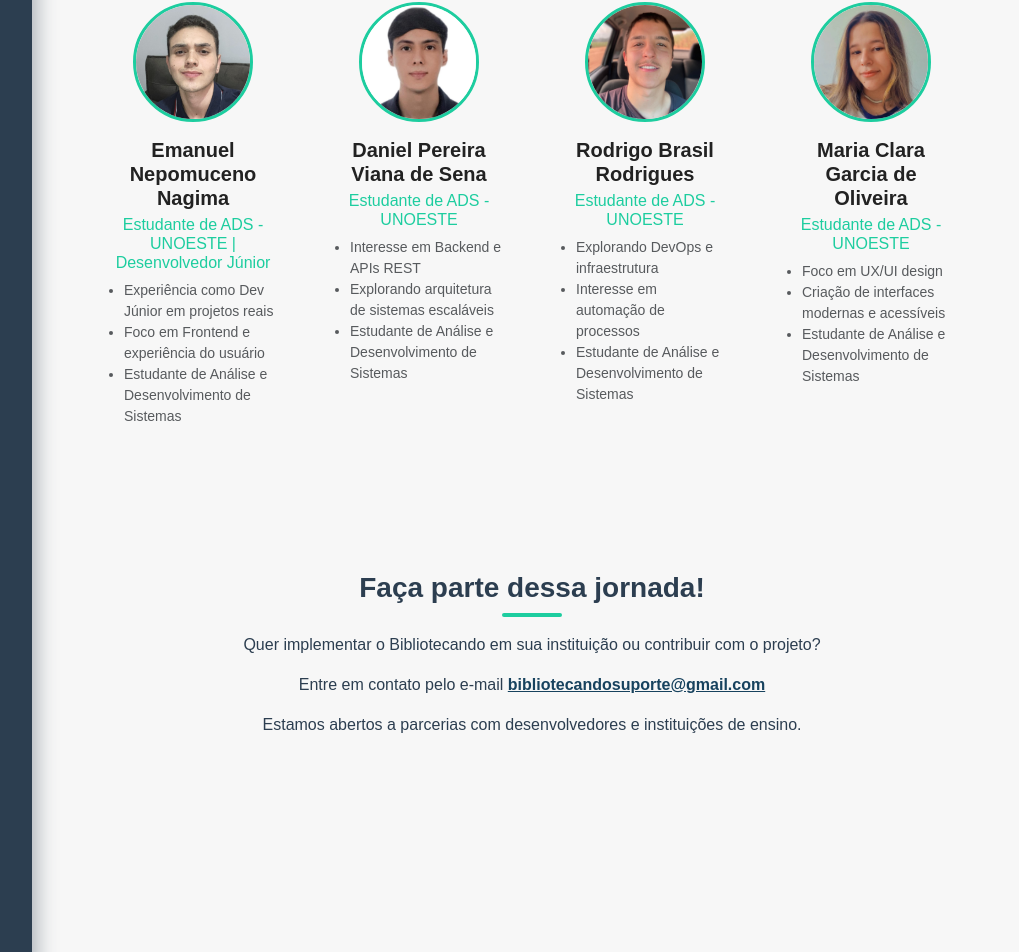
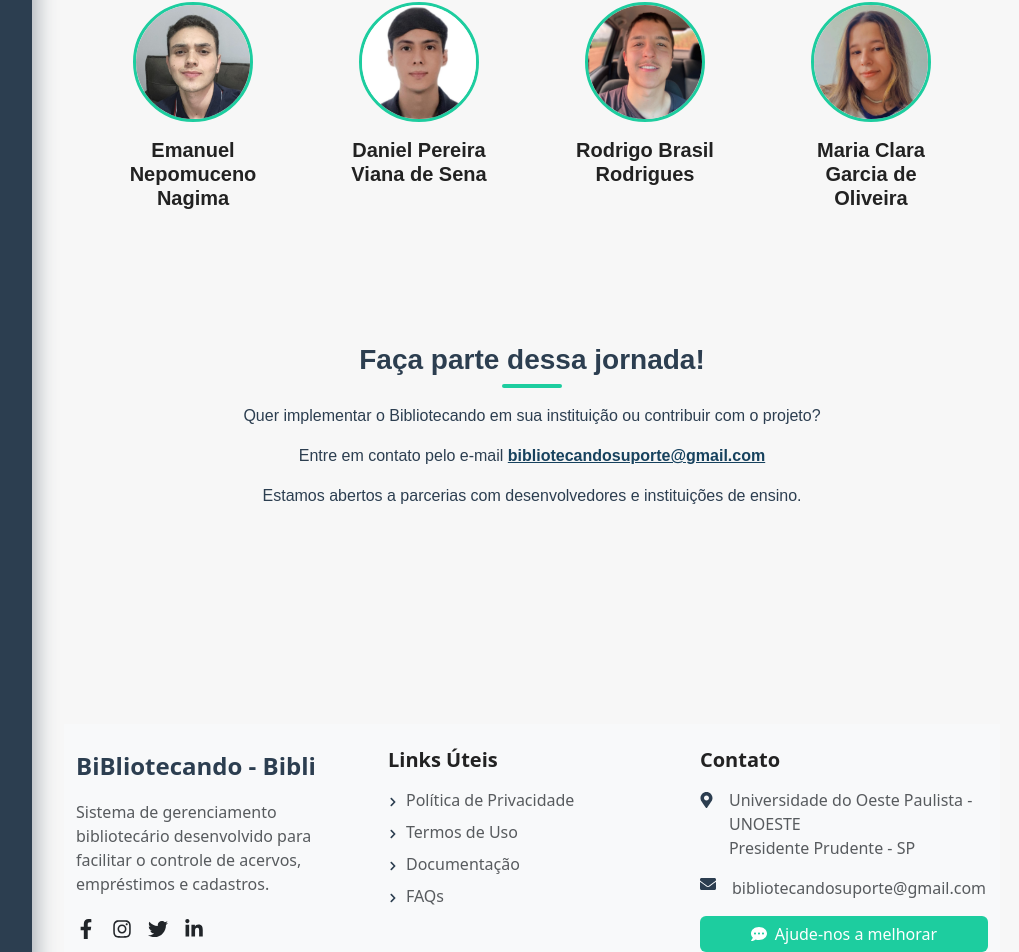
Before and after one commit to emanuelnagima/Bookly, a React (Vite) app in the folder Bibliotecando/Bibli/Frontend/: page /sobre in a window 1280 px wide. Shown: the part 1904-2856 px from the top of the page, without its empty margins (248-1267 px from the left). Built offline with nearby package versions, Linux system fonts and the light colour scheme.

Commit message:
feat/52 remocao de bio devs

```diff
--- a/Bibliotecando/Bibli/Frontend/src/pages/About.jsx
+++ b/Bibliotecando/Bibli/Frontend/src/pages/About.jsx
@@ -26,43 +26,19 @@ import photoRodrigo from "../images/rodrigo.jpg";
 const devs = [
   {
     name: "Emanuel Nepomuceno Nagima",
-    role: "Estudante de ADS - UNOESTE | Desenvolvedor Júnior",
     photo: photoEmanuel,
-    bio: [
-      "Experiência como Dev Júnior em projetos reais",
-      "Foco em Frontend e experiência do usuário",
-      "Estudante de Análise e Desenvolvimento de Sistemas"
-    ],
   },
   {
     name: "Daniel Pereira Viana de Sena",
-    role: "Estudante de ADS - UNOESTE",
     photo: photoDaniel,
-    bio: [
-      "Interesse em Backend e APIs REST",
-      "Explorando arquitetura de sistemas escaláveis",
-      "Estudante de Análise e Desenvolvimento de Sistemas "
-    ],
   },
   {
     name: "Rodrigo Brasil Rodrigues",
-    role: "Estudante de ADS - UNOESTE",
     photo: photoRodrigo,
-    bio: [
-      "Explorando DevOps e infraestrutura",
-      "Interesse em automação de processos",
-      "Estudante de Análise e Desenvolvimento de Sistemas"
-    ],
   },
   {
     name: "Maria Clara Garcia de Oliveira",
-    role: "Estudante de ADS - UNOESTE",
     photo: photoMaria,
-    bio: [
-      "Foco em UX/UI design",
-      "Criação de interfaces modernas e acessíveis",
-      "Estudante de Análise e Desenvolvimento de Sistemas "
-    ],
   },
 ];
 
@@ -203,12 +179,6 @@ export default function About() {
                   style={{ width: 120, height: 120, objectFit: "cover" }}
                 />
                 <h5>{dev.name}</h5>
-                <h6>{dev.role}</h6>
-                <ul className="text-muted small text-start" style={{ paddingLeft: "1rem" }}>
-                  {dev.bio.map((item, idx) => (
-                    <li key={idx}>{item}</li>
-                  ))}
-                </ul>
               </div>
             </Col>
           ))}
```
